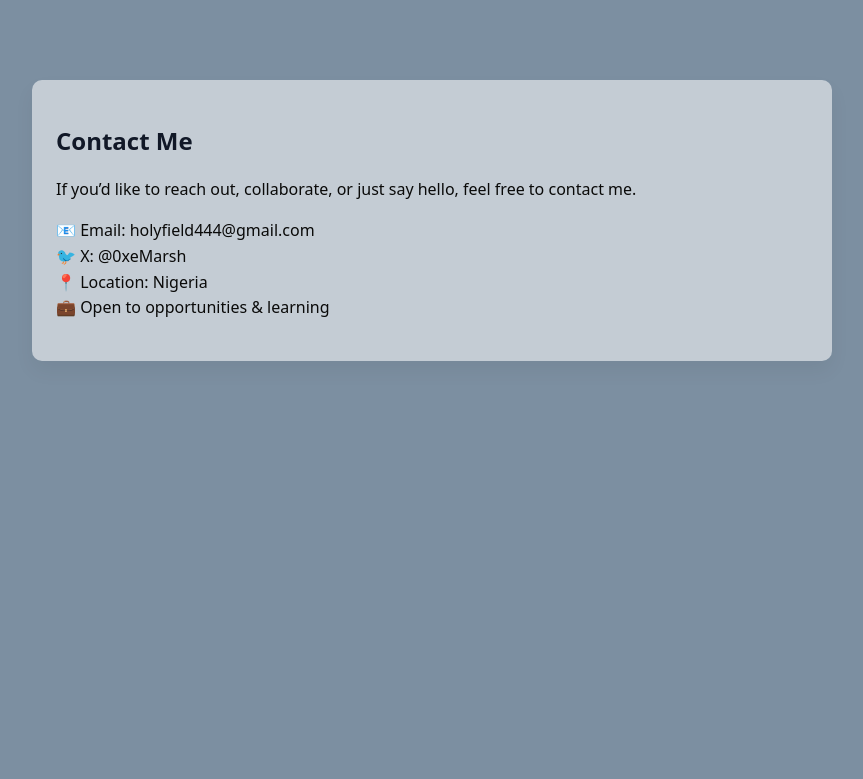
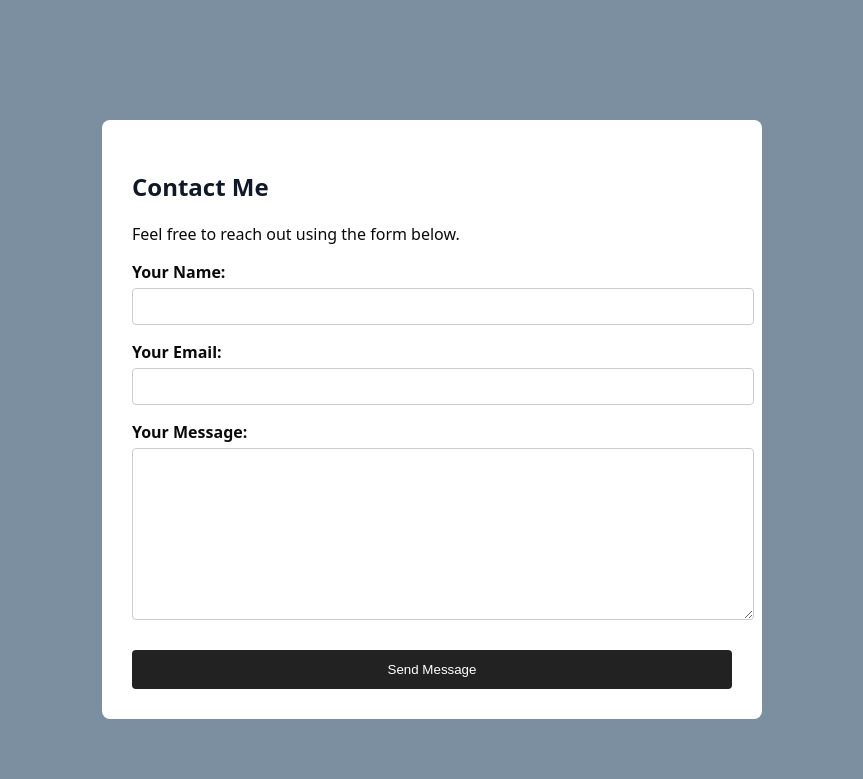
Before and after one commit to Marsh4444/django, a Django app: page /contact/ in a window 1280 px wide. Shown: the part 237-1016 px from the top of the page, without its empty margins (208-1071 px from the left). Before the commit the page ends 598 px from the top, so only its background shows below. Run offline with Django 5.2, Linux system fonts and the light colour scheme.

Commit message:
Need to finalize this

```diff
--- /dev/null
+++ b/main/forms.py
@@ -0,0 +1,6 @@
+from django import forms
+
+class ContactForm(forms.Form):
+    name = forms.CharField(max_length=100, label='Your Name')
+    email = forms.EmailField(label='Your Email')
+    message = forms.CharField(widget=forms.Textarea, label='Your Message')
--- a/main/static/main/style.css
+++ b/main/static/main/style.css
@@ -62,3 +62,84 @@ main {
 h1, h2 {
     color: #111827;
 }
+
+/* Contact Page */
+.contact-section {
+    max-width: 600px;
+    margin: 40px auto;
+    background: white;
+    padding: 30px;
+    border-radius: 8px;
+}
+
+.contact-form p {
+    margin-bottom: 15px;
+}
+
+.contact-form label {
+    display: block;
+    font-weight: bold;
+    margin-bottom: 5px;
+}
+
+.contact-form input,
+.contact-form textarea {
+    width: 100%;
+    padding: 10px;
+    border: 1px solid #ccc;
+    border-radius: 4px;
+}
+
+.contact-form button {
+    margin-top: 10px;
+    padding: 12px;
+    width: 100%;
+    background-color: #222;
+    color: white;
+    border: none;
+    border-radius: 4px;
+    cursor: pointer;
+}
+
+.contact-form button:hover {
+    background-color: #000;
+}
+
+/* Contact Success Page */
+.success-container {
+    max-width: 600px;
+    margin: 50px auto; /* center vertically and horizontally */
+    padding: 30px;
+    background-color: #e0f7fa; /* light teal */
+    border: 2px solid #4dd0e1; /* darker teal border */
+    border-radius: 10px;
+    text-align: center;
+    box-shadow: 0 4px 10px rgba(0,0,0,0.1);
+    font-family: Arial, sans-serif;
+}
+
+.success-container h2 {
+    color: #00796b; /* teal heading */
+    margin-bottom: 15px;
+}
+
+.success-container p {
+    color: #004d40; /* darker text */
+    font-size: 1.1rem;
+    line-height: 1.5;
+}
+
+.success-container a {
+    display: inline-block;
+    margin-top: 20px;
+    padding: 10px 20px;
+    background-color: #00796b;
+    color: white;
+    text-decoration: none;
+    border-radius: 5px;
+    transition: background-color 0.3s;
+}
+
+.success-container a:hover {
+    background-color: #004d40;
+}
--- a/main/templates/main/contact.html
+++ b/main/templates/main/contact.html
@@ -1,21 +1,18 @@
 {% extends "main/base.html" %}
 
-{% block title %}Contact{% endblock %}
+{% block content %}
+<section class="contact-section">
 
-{% block content %}
-<div class="card">
     <h2>Contact Me</h2>
+    <p>Feel free to reach out using the form below.</p>
 
-    <p>
-        If you’d like to reach out, collaborate, or just say hello,
-        feel free to contact me.
-    </p>
+    <form method="post" class="contact-form">
+        {% csrf_token %}
 
-    <p>
-        📧 Email: holyfield444@gmail.com <br>
-        🐦 X: @0xeMarsh <br>
-        📍 Location: Nigeria <br>
-        💼 Open to opportunities & learning
-    </p>
-</div>
+        {{ form.as_p }}
+
+        <button type="submit">Send Message</button>
+    </form>
+
+</section>
 {% endblock %}
--- a/main/urls.py
+++ b/main/urls.py
@@ -6,4 +6,5 @@ urlpatterns = [
     path('about/', views.about, name='about'), #name → label for later use (links)
     path('projects/', views.projects, name='projects'),
     path('contact/', views.contact, name='contact'),
+    path('contact/success/', views.contact_success, name='contact_success'),
 ]
--- a/main/views.py
+++ b/main/views.py
@@ -1,5 +1,6 @@
-from django.shortcuts import render
+from django.shortcuts import render, redirect
 from django.http import HttpResponse
+from .forms import ContactForm
 
 # Create your views here.
 def home(request):
@@ -11,5 +12,21 @@ def about(request):
 def projects(request):
     return render(request, "main/projects.html")
 
+
 def contact(request):
-    return render(request, "main/contact.html")
+    if request.method == "POST":
+        form = ContactForm(request.POST)
+        if form.is_valid():
+            Contact.objects.create(
+                name=form.cleaned_data["name"],
+                email=form.cleaned_data["email"],
+                message=form.cleaned_data["message"]
+            )
+            return redirect("contact_success")
+    else:
+        form = ContactForm()
+
+    return render(request, "main/contact.html", {"form": form})
+
+def contact_success(request):
+    return render(request, "main/contact_success.html")
```
Also changed, not shown: main/templates/main/contact_success.html (added, +8 -0 lines).
